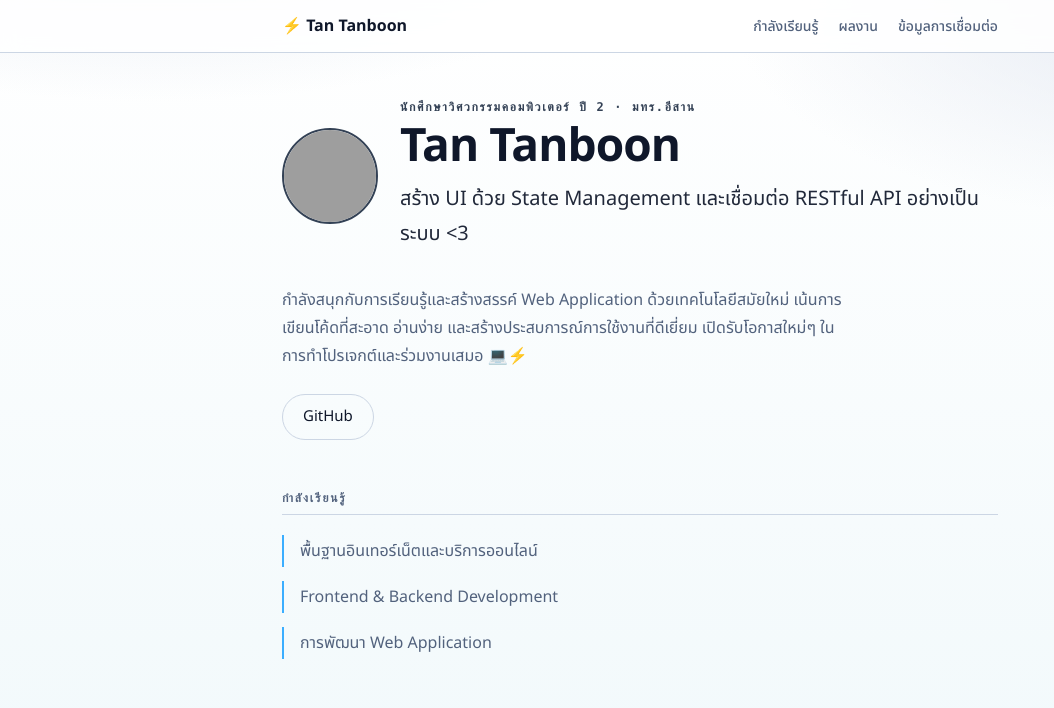
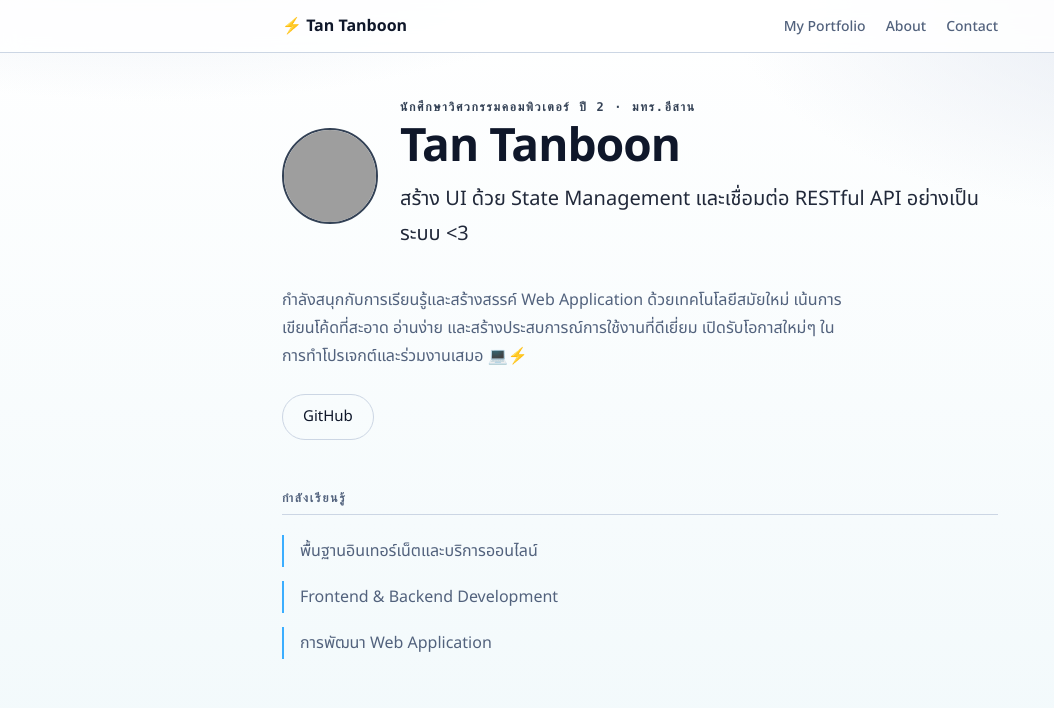
Before and after one commit to tanboonla007/tanboonla007.github.io, a plain HTML site: page index.html in a window 1280 px wide. Shown: the top 708 px of the page, without its empty margins (0-1054 px from the left). Drawn offline with Linux system fonts and the light colour scheme; grey boxes are pictures that could not be loaded.

Commit message:
Update index.html

```diff
--- a/index.html
+++ b/index.html
@@ -312,9 +312,9 @@
   <div class="nav-container">
     <a href="#" class="nav-brand" id="navBrand">Portfolio</a>
     <ul class="nav-links">
-      <li><a href="#learning-section">กำลังเรียนรู้</a></li>
-      <li><a href="#works-section">ผลงาน</a></li>
-      <li><a href="#network-section">ข้อมูลการเชื่อมต่อ</a></li>
+      <li><a href="#">My Portfolio</a></li>
+      <li><a href="#">About</a></li>
+      <li><a href="#">Contact</a></li>
     </ul>
   </div>
 </nav>
```
